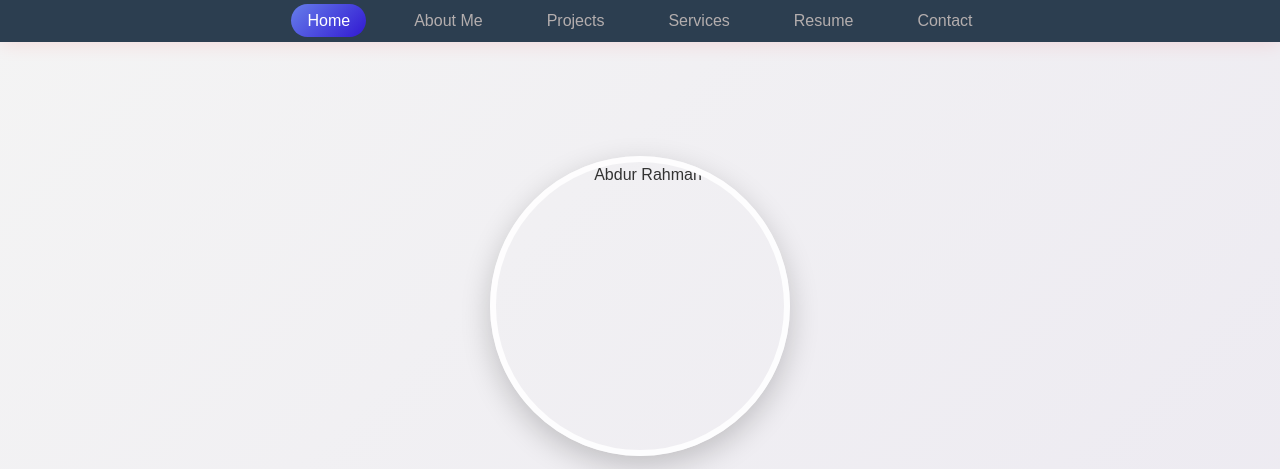
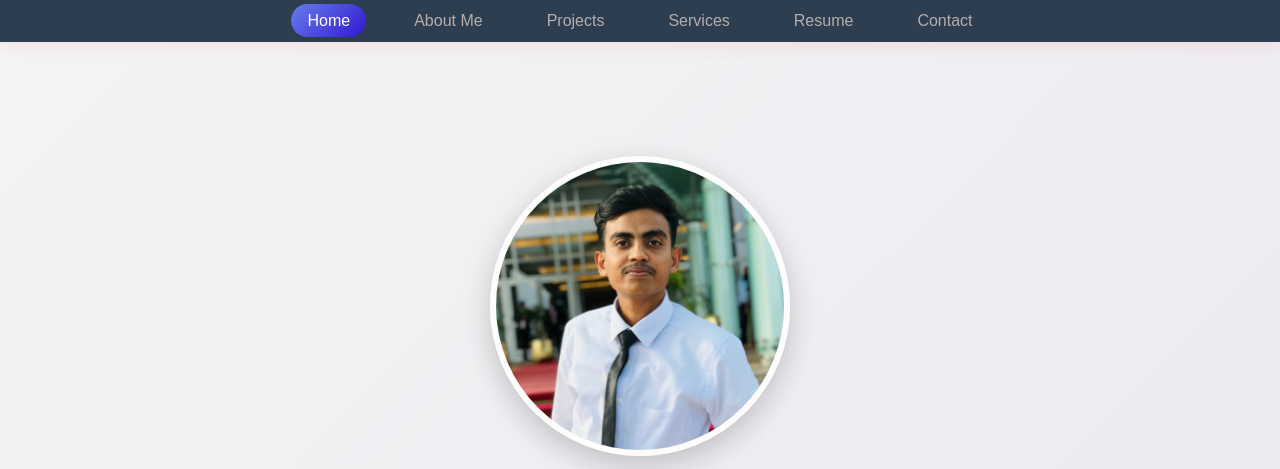
Before and after one commit to Abd1920/portfolio, a plain HTML site: page index.html in a window 1280 px wide. Shown: the top 469 px of the page. Drawn offline with Linux system fonts and the light colour scheme.

Commit message:
Updated portfolio section index.html

```diff
--- a/index.html
+++ b/index.html
@@ -27,7 +27,7 @@
     <section id="home">
       <div class="container">
         <div class="intro fade-in">
-          <img src="proffile.jpg" alt="Abdur Rahman" class="profile-photo" loading="lazy">
+          <img src="profile.jpg" alt="Abdur Rahman" class="profile-photo" loading="lazy">
           <h1>Abdur Rahman</h1>
           <p class="subtitle">Web Developer & Software Engineering Undergraduate</p>
           <p>Final-year Software Engineering student at the Open University of Sri Lanka, passionate about building
```
